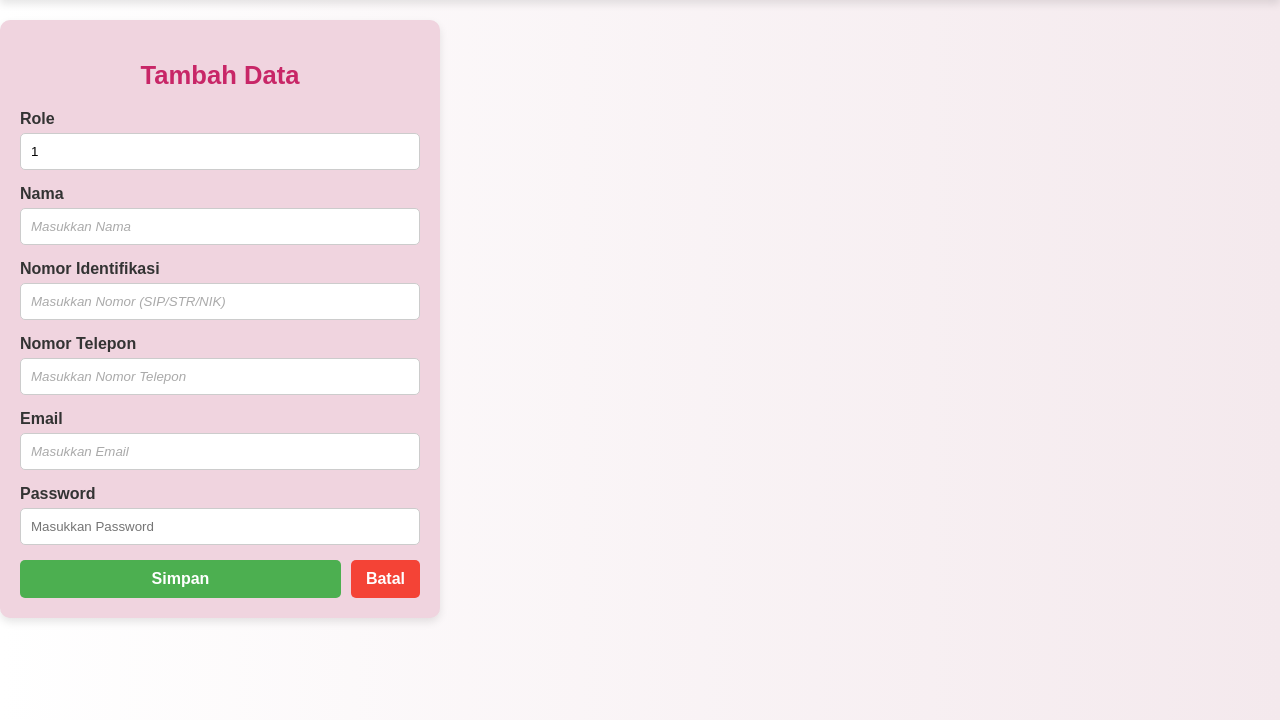
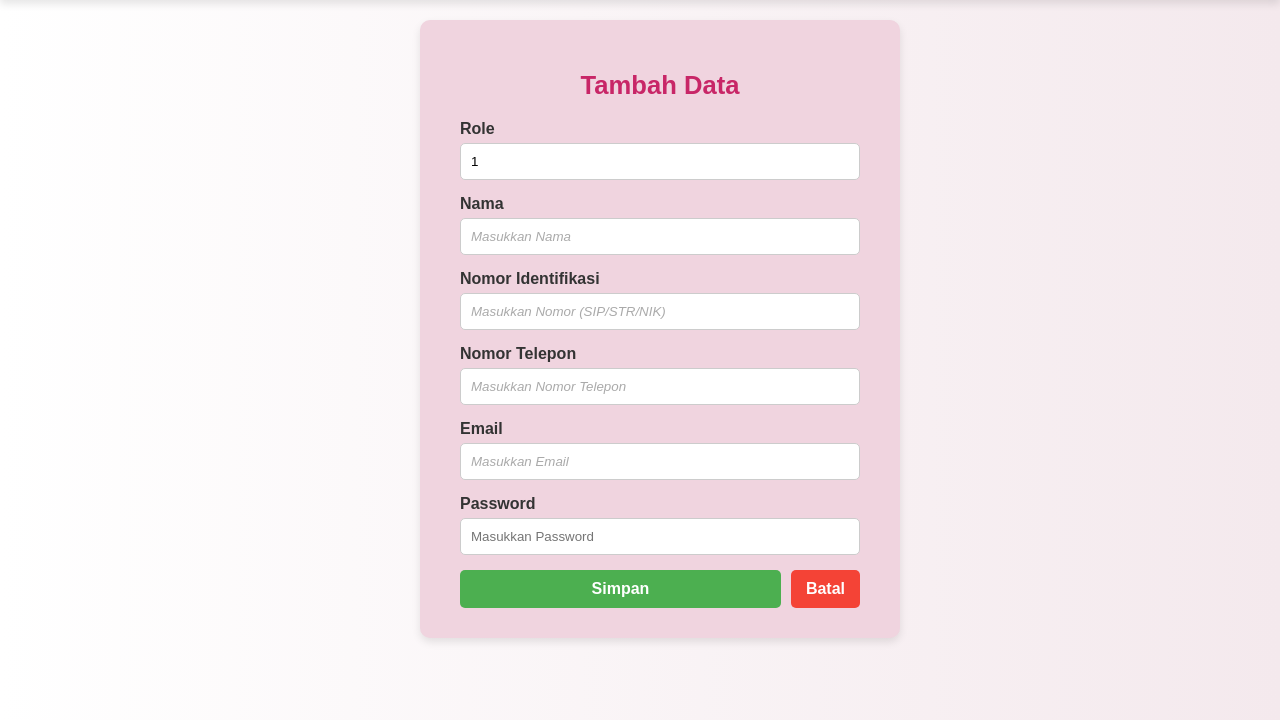
Before and after one commit to AufarR/sik-tubes, a PHP site: page /admin/tambah.php?role=1 in a window 1280 px wide. Shown: the part 80-800 px from the top of the page. Run offline with PHP 8.4, Linux system fonts and the light colour scheme; the visitor is signed in with stand-in values (Sample User, id 1).

Commit message:
formnya jadi di tengah lagi

```diff
--- a/admin/tambah.css
+++ b/admin/tambah.css
@@ -1,13 +1,10 @@
 /* Main Content */
 .main-content {
-  background-color: #f0d4df;
-  padding: 30px;
-  border-radius: 10px;
-  box-shadow: 0 4px 8px rgba(0, 0, 0, 0.1);
-  width: 400px;
-  align-items: center;
-  margin-top: 20px;
-  margin-bottom: 20px; /* Tambahkan jarak antara header dan konten utama */
+  display: flex;
+  justify-content: center;
+  align-items: flex-start;
+  width: 100%;
+  padding: 30px 20px;
 }
 
 .main-content .form-section h2 {
@@ -20,6 +17,15 @@
 .form-group {
   margin-bottom: 15px;
 }
+
+/* Form Container */
+.form-section {
+  background-color: #f0d4df;
+  padding: 30px 40px;
+  border-radius: 10px;
+  box-shadow: 0 4px 8px rgba(0, 0, 0, 0.1);
+  width: 400px;
+  }
 
 label {
   display: block;
```
